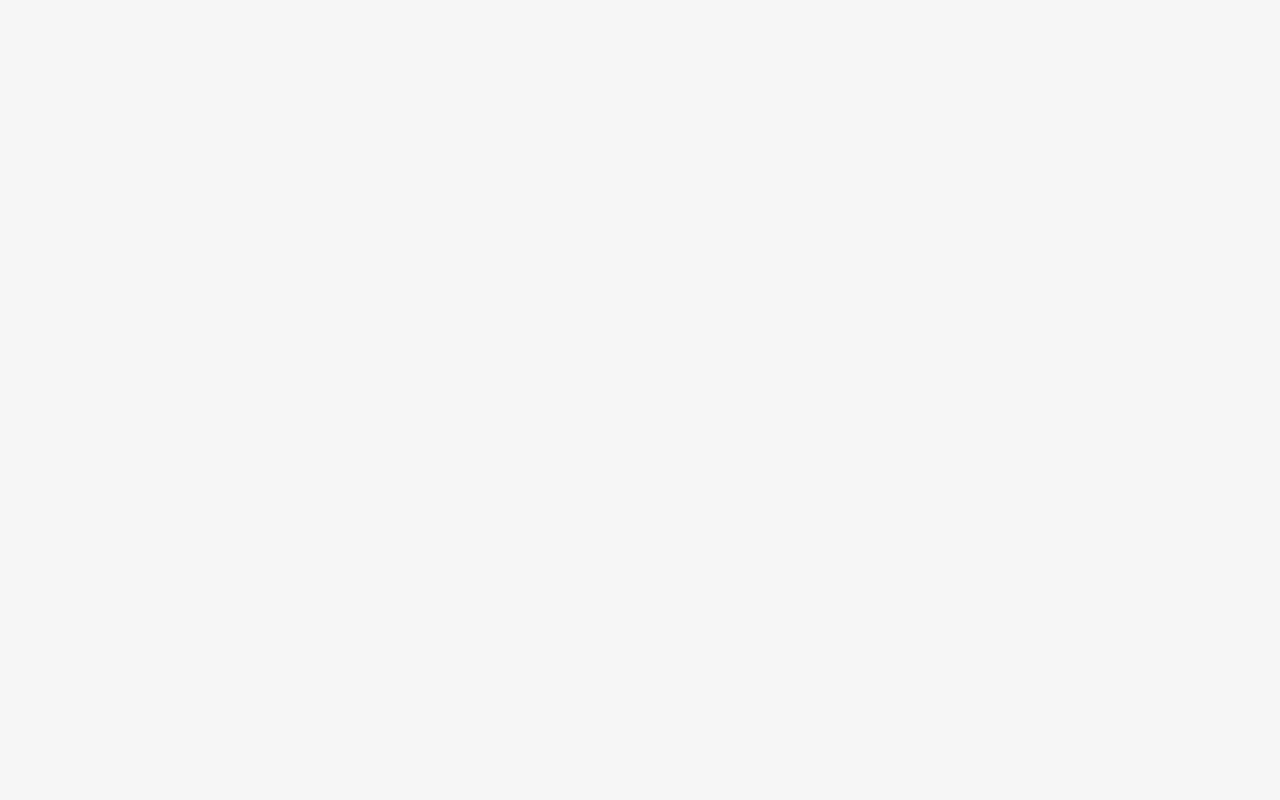
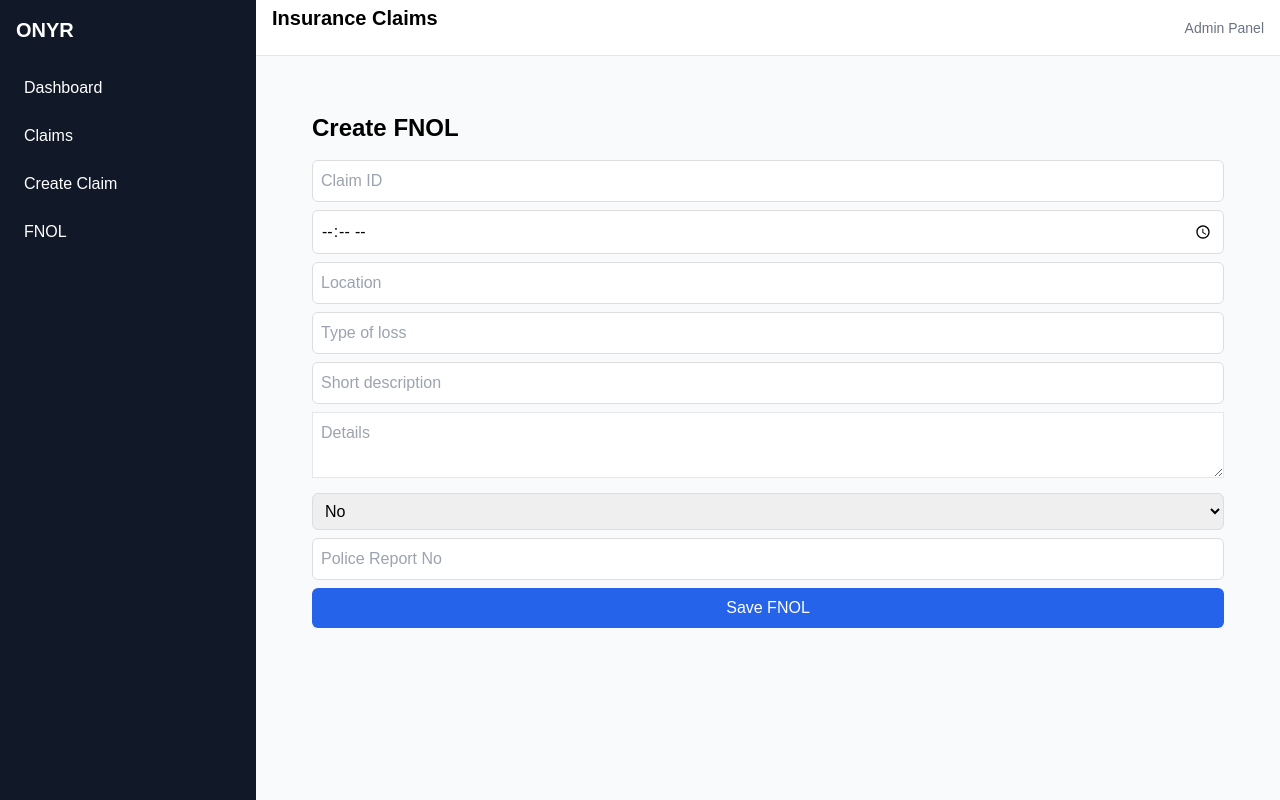
Before and after one commit to iozhyhanov/onyr_webapp_, a Vue app: page /fnol in a window 1280 px wide. Before the commit this address had no page. Built offline with nearby package versions, Linux system fonts and the light colour scheme.

Commit message:
add FNOL creation page and database integration

```diff
--- a/frontend/src/components/sidebar/Sidebar.vue
+++ b/frontend/src/components/sidebar/Sidebar.vue
@@ -14,6 +14,10 @@
       <router-link to="/create-claim" class="block p-2 rounded hover:bg-gray-700">
         Create Claim
       </router-link>
+
+      <router-link to="/fnol" class="block p-2 rounded hover:bg-gray-700">
+        FNOL
+      </router-link>
     </nav>
   </div>
 </template>
--- a/frontend/src/router/index.ts
+++ b/frontend/src/router/index.ts
@@ -3,6 +3,7 @@ import DefaultLayout from '../layouts/DefaultLayout.vue'
 import Dashboard from '../views/Dashboard.vue'
 import CreateClaim from '../components/CreateClaim.vue'
 import Claims from '../views/Claims.vue'
+import CreateFnol from "../views/CreateFnol.vue"
 
 const routes = [
   {
@@ -23,6 +24,11 @@ const routes = [
         path: 'claims',
         name: 'Claims',
         component: Claims,
+      },
+      {
+        path: "/fnol",
+        name: "fnol",
+        component: CreateFnol
       }
     ]
   }
--- /dev/null
+++ b/frontend/src/views/CreateFnol.vue
@@ -0,0 +1,57 @@
+<template>
+  <div class="p-8">
+    <h1 class="text-2xl font-bold mb-4">Create FNOL</h1>
+
+    <input v-model="form.claim_id" placeholder="Claim ID" class="border p-2 mb-2 w-full" />
+
+    <input v-model="form.loss_time" type="time" class="border p-2 mb-2 w-full" />
+
+    <input v-model="form.loss_location" placeholder="Location" class="border p-2 mb-2 w-full" />
+
+    <input v-model="form.loss_type" placeholder="Type of loss" class="border p-2 mb-2 w-full" />
+
+    <input v-model="form.short_description" placeholder="Short description" class="border p-2 mb-2 w-full" />
+
+    <textarea v-model="form.detailed_description" placeholder="Details" class="border p-2 mb-2 w-full"></textarea>
+
+    <select v-model="form.third_party_involved" class="border p-2 mb-2 w-full">
+      <option :value="0">No</option>
+      <option :value="1">Yes</option>
+    </select>
+
+    <input v-model="form.police_report_number" placeholder="Police Report No" class="border p-2 mb-2 w-full" />
+
+    <button @click="createFnol" class="bg-blue-600 text-white px-4 py-2">
+      Save FNOL
+    </button>
+  </div>
+</template>
+
+<script setup>
+import { ref } from "vue"
+
+const form = ref({
+  claim_id: "",
+  loss_time: "",
+  loss_location: "",
+  loss_type: "",
+  short_description: "",
+  detailed_description: "",
+  third_party_involved: 0,
+  police_report_number: ""
+})
+
+const createFnol = async () => {
+  const res = await fetch("http://localhost:5000/api/fnol", {
+    method: "POST",
+    headers: {
+      "Content-Type": "application/json"
+    },
+    body: JSON.stringify(form.value)
+  })
+
+  if (res.ok) {
+    alert("FNOL saved")
+  }
+}
+</script>
--- a/frontend/src/views/Dashboard.vue
+++ b/frontend/src/views/Dashboard.vue
@@ -171,10 +171,6 @@
             <button @click="saveClaim" class="px-4 py-2 bg-blue-600 text-white">
               Save
             </button>
-
-            <button @click="downloadDoc">
-              Download Word
-            </button>
           </div>
         </div>
       </div>
@@ -225,6 +221,10 @@ const recalcStats = () => {
   open.value = claims.value.filter(c => c.claim_status === "open").length
   pending.value = claims.value.filter(c => c.claim_status === "pending").length
   approved.value = claims.value.filter(c => c.claim_status === "approved").length
+}
+
+const openFnol = (id) => {
+  router.push(`/fnol/${id}`)
 }
 
 const filteredClaims = computed(() => {
```
Also changed, not shown: server.js (+38 -0 lines).
